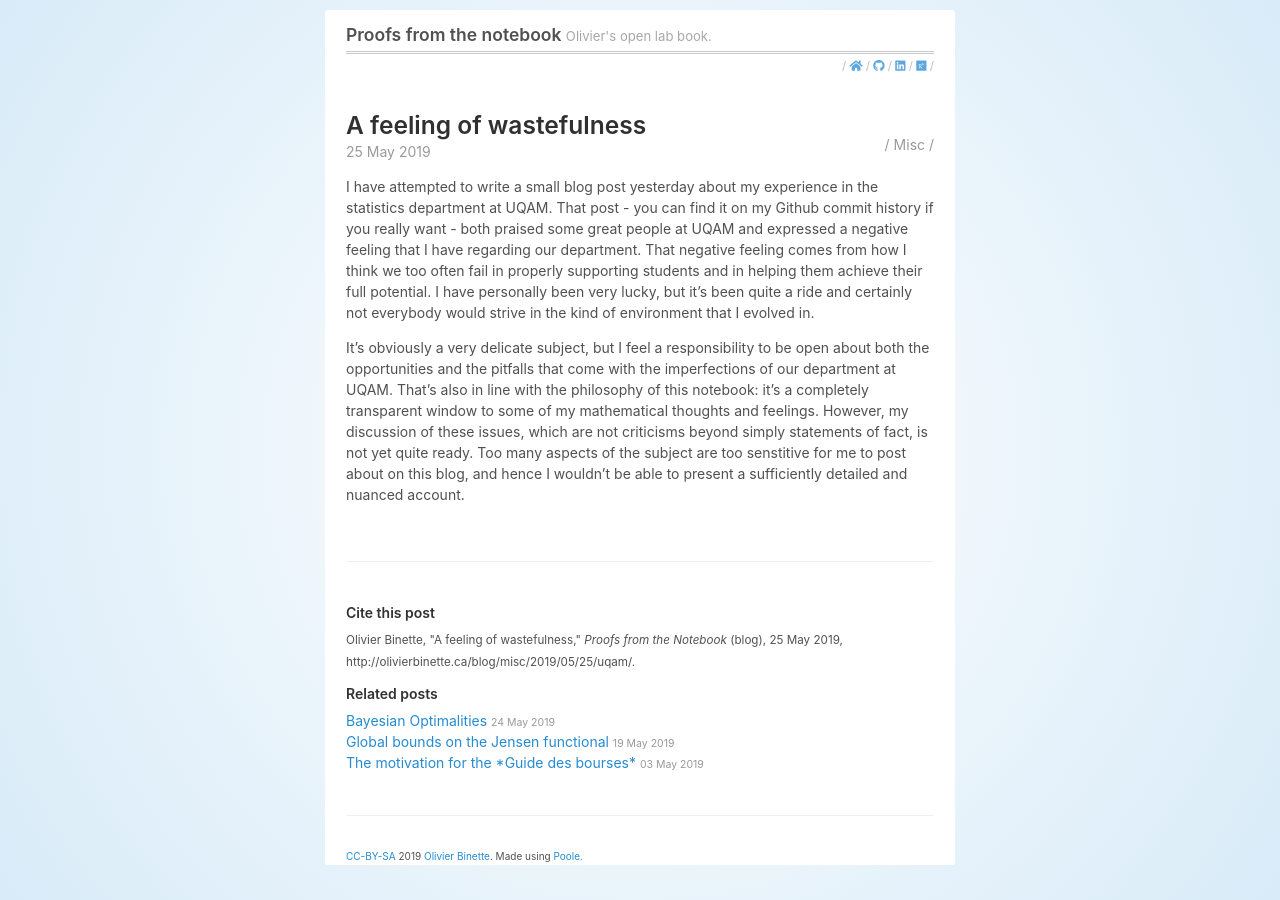
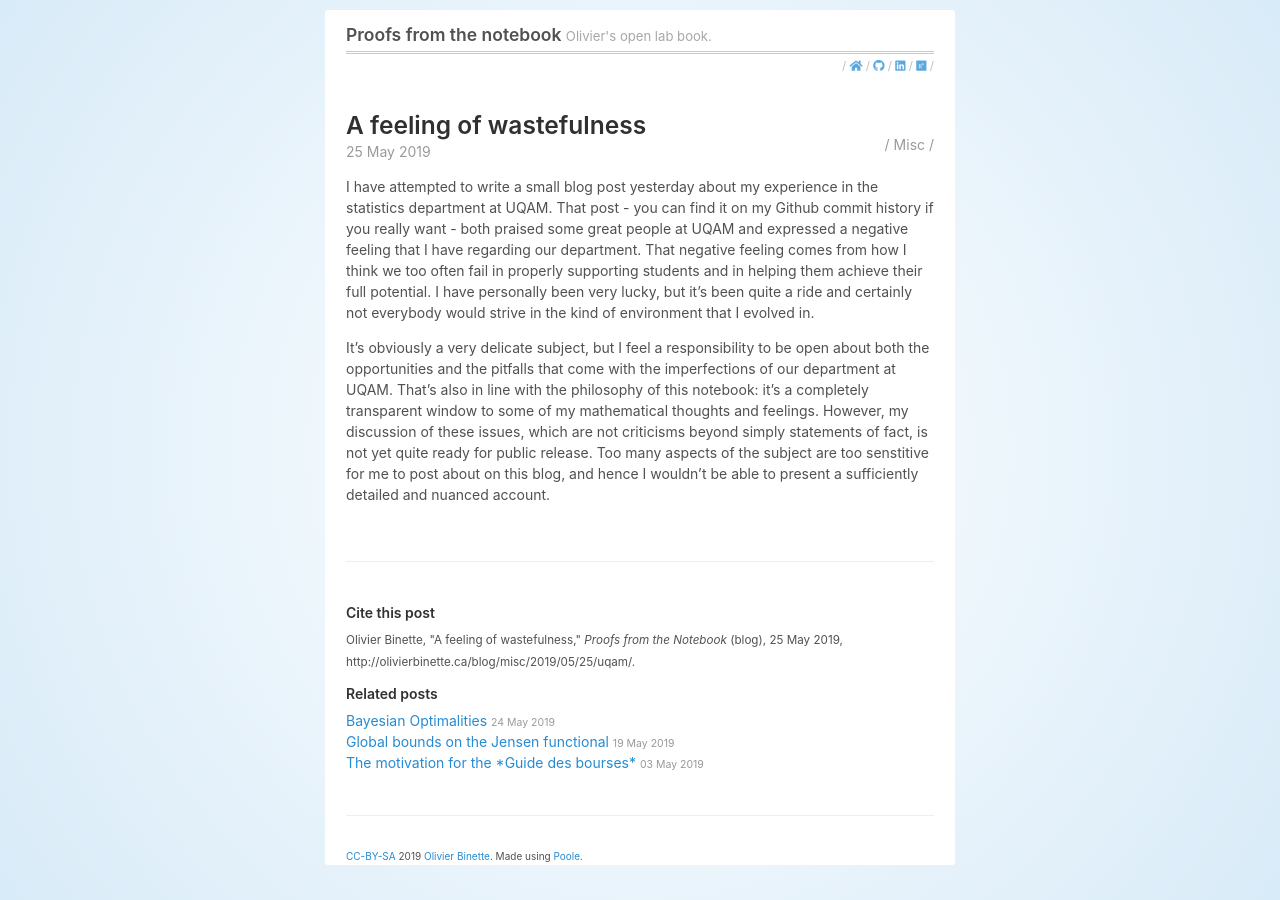
Before and after one commit to OlivierBinette/blog, a Jekyll site: the page built from _posts/2019-05-25-uqam.md, in a window 1280 px wide. Built offline with Jekyll 4.4.1, drawn with Linux system fonts in a browser that asks for light colours; nearby versions of some CDN libraries.

Commit message:
Update 2019-05-25-uqam.md

```diff
--- a/_posts/2019-05-25-uqam.md
+++ b/_posts/2019-05-25-uqam.md
@@ -8,4 +8,4 @@ I have attempted to write a small blog post yesterday about my experience in the
 
 <!--more-->
 
-It's obviously a very delicate subject, but I feel a responsibility to be open about both the opportunities and the pitfalls that come with the imperfections of our department at UQAM. That's also in line with the philosophy of this notebook: it's a completely transparent window to some of my mathematical thoughts and feelings. However, my discussion of these issues, which are not criticisms beyond simply statements of fact, is not yet quite ready. Too many aspects of the subject are too senstitive for me to post about on this blog, and hence I wouldn't be able to present a sufficiently detailed and nuanced account.
+It's obviously a very delicate subject, but I feel a responsibility to be open about both the opportunities and the pitfalls that come with the imperfections of our department at UQAM. That's also in line with the philosophy of this notebook: it's a completely transparent window to some of my mathematical thoughts and feelings. However, my discussion of these issues, which are not criticisms beyond simply statements of fact, is not yet quite ready for public release. Too many aspects of the subject are too senstitive for me to post about on this blog, and hence I wouldn't be able to present a sufficiently detailed and nuanced account.
```
